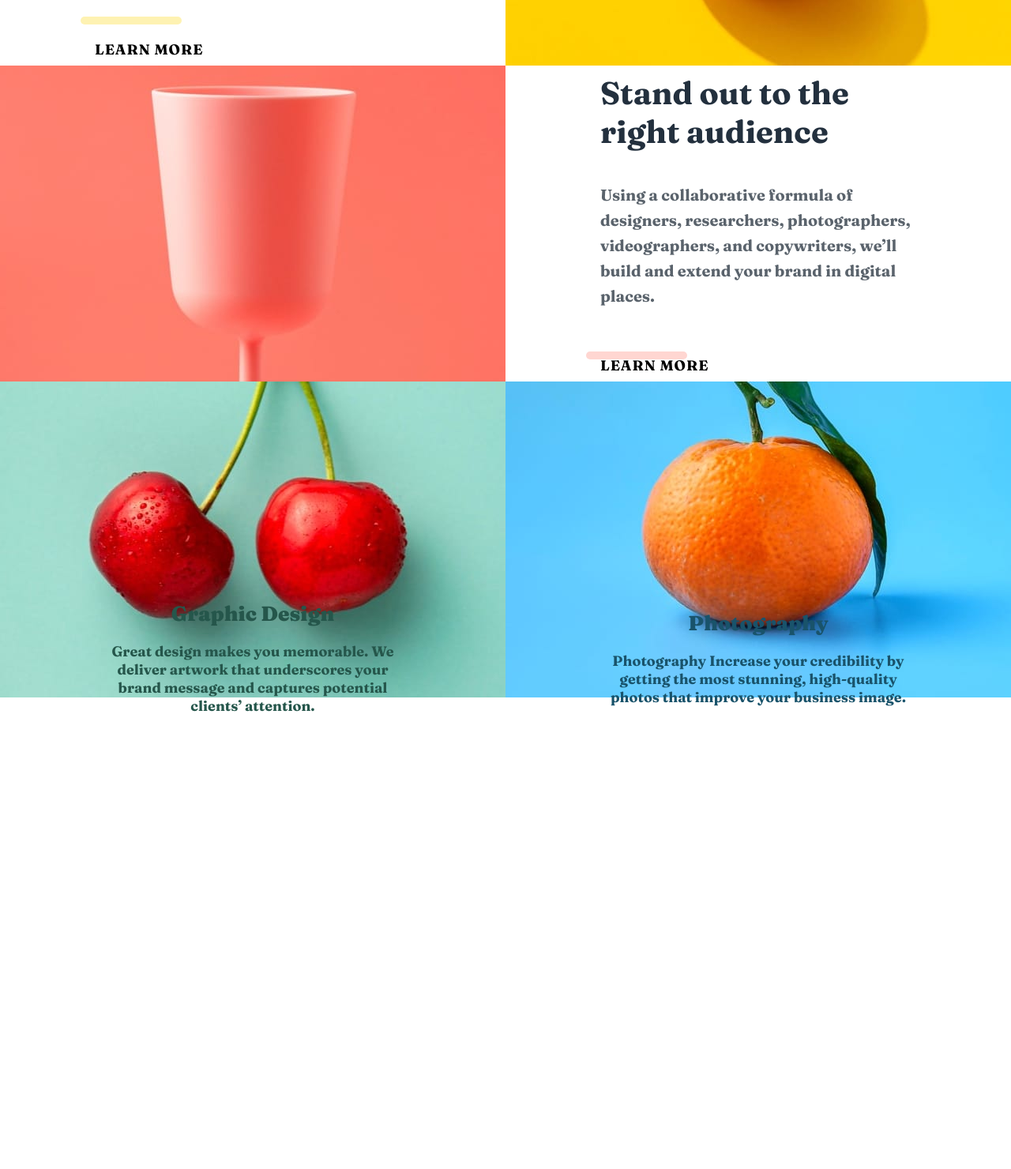
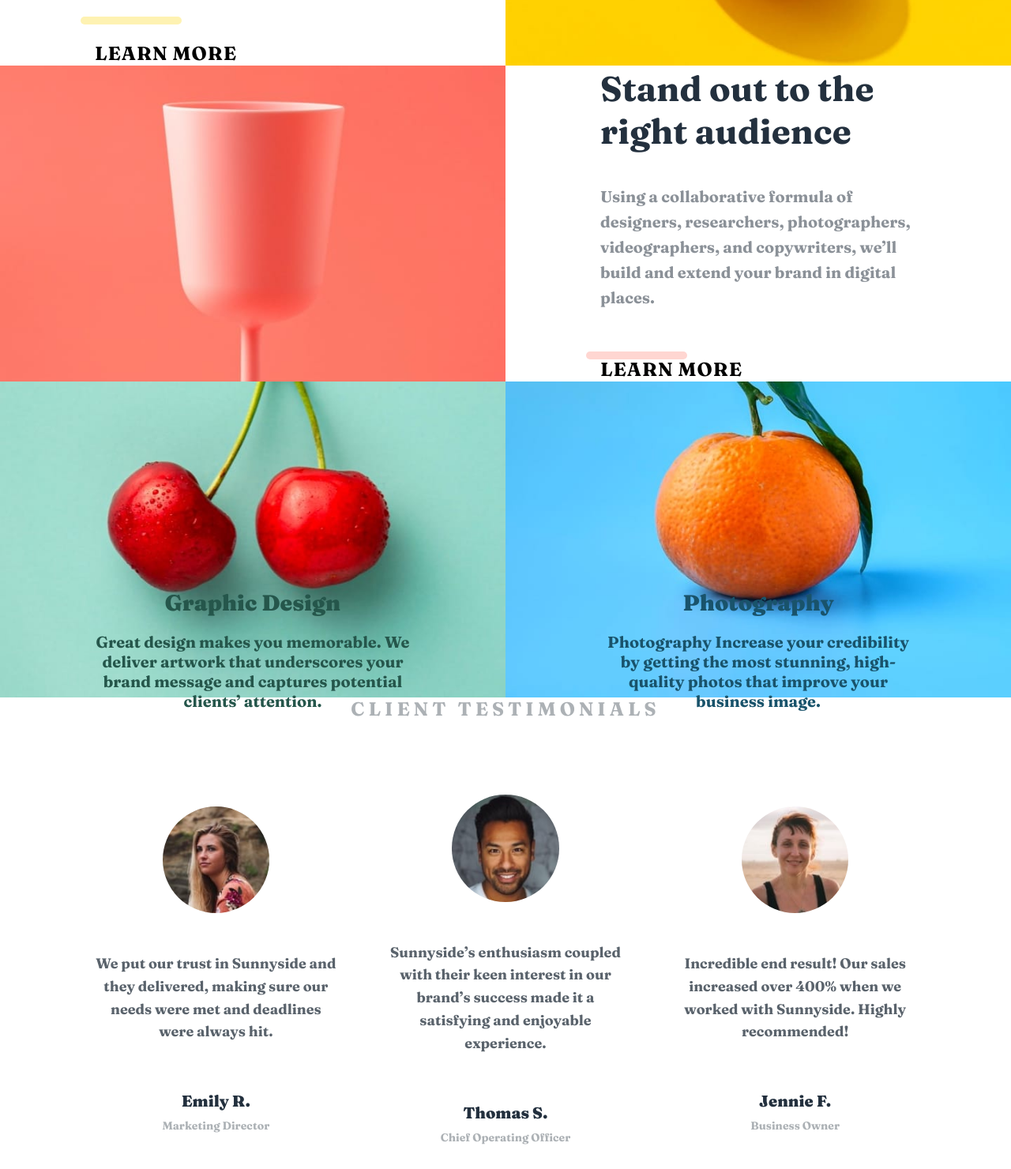
Before and after one commit to MaxP29/Sunnyside-Agency-Landing-Page, a plain HTML site: page index.html in a window 1280 px wide. Shown: the part 813-2293 px from the top of the page at 79% size. Before the commit the page ends 1758 px from the top, so only its background shows below. Drawn offline with Linux system fonts and the light colour scheme.

Commit message:
Landing Page Structure Finished

```diff
--- a/index.html
+++ b/index.html
@@ -23,7 +23,7 @@
 
     <title>Sunnyside Agency Landing Page</title>
   </head>
-  <body>
+
     <header class="header">
       <div class="header-container">
         <div class="nav">
@@ -42,7 +42,7 @@
     </header>
 
     <main class="container">
-      <div class="features">
+      <section class="features">
         <div class="feature">
           <h2 class="feature-heading">Transform your brand</h2>
           <p class="feature-text">
@@ -84,15 +84,83 @@
             </p>
           </div>
         </div>
+      </section>
+
+      <section class="testimonials">
+        <h3 class="testimonial-heading">Client Testimonials</h3>
+        <div class="testimonial-container">
+          <div class="testimonial">
+            <img
+              class="testimonial-img"
+              src="images/image-emily.jpg"
+              alt="Emily
+            R - Marketing Director Image"
+            />
+            <p class="testimonial-text">
+              We put our trust in Sunnyside and they delivered, making sure our
+              needs were met and deadlines were always hit.
+            </p>
+            <p class="testimonial-author">Emily R.</p>
+            <p class="testimonial-job">Marketing Director</p>
+          </div>
+
+          <div class="testimonial">
+            <img
+              class="testimonial-img"
+              src="images/image-thomas.jpg"
+              alt="Thomas S - Chief Operating Officer Image"
+            />
+            <p class="testimonial-text">
+              Sunnyside’s enthusiasm coupled with their keen interest in our
+              brand’s success made it a satisfying and enjoyable experience.
+            </p>
+            <p class="testimonial-author">Thomas S.</p>
+            <p class="testimonial-job">Chief Operating Officer</p>
+          </div>
+
+          <div class="testimonial">
+            <img
+              class="testimonial-img"
+              src="images/image-jennie.jpg"
+              alt="Jennie F - Business Owner Image"
+            />
+            <p class="testimonial-text">
+              Incredible end result! Our sales increased over 400% when we
+              worked with Sunnyside. Highly recommended!
+            </p>
+            <p class="testimonial-author">Jennie F.</p>
+            <p class="testimonial-job">Business Owner</p>
+          </div>
+        </div>
+      </section>
+
+      <section class="gallery">
+        <div class="gallery-container">
+          <img class="gallery-img" src="images/desktop/image-gallery-milkbottles.jpg" alt="Milkbottle Image" />
+          <img class="gallery-img" src="images/desktop/image-gallery-orange.jpg" alt="Orange Image" />
+          <img class="gallery-img" src="images/desktop/image-gallery-cone.jpg" alt="Cone Image" />
+          <img class="gallery-img" src="images/desktop/image-gallery-sugarcubes.jpg" alt="Sugar Cubes Image" />
+        </div>
+      </section>
+
+      <footer class="footer">
+        <div class="footer-container">
+        <h1 class="footer-logo">sunnyside</h1>
+
+        <div class="footer-links">
+          <a href="#" class="footer-link">About</a>
+          <a href="#" class="footer-link">Services</a>
+          <a href="#" class="footer-link">Projects</a>
+        </div>
+
+        <div class="social-links">
+          <img class="social" src="images/icon-facebook.svg" alt="Facebook Logo" />
+          <img class="social" src="images/icon-instagram.svg" alt="Instagram Logo" />
+          <img class="social" src="images/icon-twitter.svg" alt="Twitter Logo" />
+          <img class="social" src="images/icon-pinterest.svg" alt="Pintrest Logo" />
+        </div>
       </div>
+      </footer>
     </main>
-
-    <!-- Client testimonials We put our trust in Sunnyside and they delivered, making
-    sure our needs were met and deadlines were always hit. Emily R. Marketing
-    Director Sunnyside’s enthusiasm coupled with their keen interest in our
-    brand’s success made it a satisfying and enjoyable experience. Thomas S.
-    Chief Operating Officer Incredible end result! Our sales increased over 400%
-    when we worked with Sunnyside. Highly recommended! Jennie F. Business Owner
-    About Services Projects Contact -->
   </body>
 </html>
--- a/style.css
+++ b/style.css
@@ -94,7 +94,6 @@ body {
   display: flex;
   justify-content: center;
   flex-direction: column;
-  padding: 5rem;
   gap: 2rem;
   padding: 12rem;
 }
@@ -108,7 +107,7 @@ body {
   line-height: 1.6;
   margin-top: 2rem;
   font-size: 2rem;
-  color: hsl(213, 9%, 39%);
+  color: hsl(213, 9%, 39%, 0.7);
 }
 
 .features-bottom {
@@ -116,7 +115,7 @@ body {
   flex-direction: column;
   justify-content: center;
   align-items: center;
-  margin-top: 34rem;
+  margin-top: 30rem;
   gap: 2rem;
 }
 
@@ -178,28 +177,208 @@ body {
 }
 
 .egg {
-  background: url("images/desktop/image-transform.jpg");
-  background-position: center;
+  background: url("images/desktop/image-transform.jpg") no-repeat;
+  background-position: left;
+  background-size: cover;
 }
 
 .lamp {
-  background: url("images/desktop/image-stand-out.jpg");
-  background-position: center;
+  background: url("images/desktop/image-stand-out.jpg") no-repeat;
+  background-position: right;
+  background-size: cover;
 }
 
 .cherry {
-  background: url("images/desktop/image-graphic-design.jpg");
+  background: url("images/desktop/image-graphic-design.jpg") no-repeat;
   background-position-x: center;
   background-position-y: top;
+  background-size: cover;
 }
 
 .oranges {
-  background: url("images/desktop/image-photography.jpg");
+  background: url("images/desktop/image-photography.jpg") no-repeat;
   background-position-x: center;
   background-position-y: top;
+  background-size: cover;
 }
 
-/* Media Queries */
+/* Client Testimonials */
+
+.testimonials {
+  height: 50vh;
+  margin: 10rem 0;
+  display: flex;
+  flex-direction: column;
+  justify-content: center;
+  align-items: center;
+}
+
+.testimonial-container {
+  display: grid;
+  grid-template-columns: 1fr 1fr 1fr;
+  margin: 6rem 9rem 0 9rem;
+}
+
+.testimonial {
+  display: flex;
+  flex-direction: column;
+  justify-content: center;
+  align-items: center;
+  margin: 3rem;
+}
+
+.testimonial-heading {
+  color: hsl(213, 9%, 39%, 0.5);
+  letter-spacing: 0.5rem;
+  text-transform: uppercase;
+  font-size: 2.4rem;
+  text-align: center;
+}
+
+.testimonial-img {
+  height: 30%;
+  border-radius: 50%;
+  margin-bottom: 5rem;
+}
+
+.testimonial-text {
+  text-align: center;
+  font-size: 1.8rem;
+  color: hsl(213, 9%, 39%);
+  margin-bottom: 6rem;
+  line-height: 1.6;
+}
+
+.testimonial-author {
+  font-size: 2rem;
+  font-weight: 900;
+  color: hsl(212, 27%, 19%);
+  margin-bottom: 1rem;
+}
+
+.testimonial-job {
+  font-size: 1.4rem;
+  color: hsl(213, 9%, 39%, 0.5);
+}
+
+/* Gallery */
+
+.gallery-container {
+  display: grid;
+  grid-template-columns: repeat(4, 1fr);
+}
+
+.gallery-img {
+  width: 25vw;
+}
+
+/* Footer */
+.footer {
+  font-size: 1.6rem;
+  color: hsl(168, 34%, 41%);
+  height: 30vh;
+  background-color: hsl(167, 44%, 70%);
+}
+
+.footer-container {
+  display: flex;
+  flex-direction: column;
+  justify-content: center;
+  align-items: center;
+  padding-top: 6rem;
+}
+
+.footer-logo {
+  font-size: 3rem;
+  font-weight: 900;
+  margin-bottom: 4rem;
+}
+
+.footer-links {
+  display: flex;
+  gap: 5rem;
+}
+
+.footer-link {
+  text-decoration: none;
+  color: hsl(168, 34%, 41%);
+}
+
+.social-links {
+  display: flex;
+  gap: 2rem;
+  margin-top: 8rem;
+}
+
+/* Media Queries - (1650 x 1295) */
+
+/* 1920px x 1080px */
+
+@media (max-width: 1920px) {
+  .features {
+    grid-template-rows: 60vh 60vh 60vh;
+  }
+
+  .learn-more {
+    font-size: 2.4rem;
+  }
+
+  .features-bottom {
+    margin-top: 40rem;
+  }
+
+  .feature-text-bottom {
+    font-size: 2.4rem;
+  }
+
+  .feature-heading-bottom {
+    font-size: 4.2rem;
+  }
+
+  .feature-heading {
+    font-size: 5.4rem;
+  }
+
+  .feature-text {
+    font-size: 2.8rem;
+  }
+}
+
+/* Large Laptop - 1440px */
+
+@media (max-width: 1440px) {
+  .features {
+    grid-template-rows: 50vh 50vh 50vh;
+  }
+
+  .feature-heading {
+    font-size: 4.4rem;
+  }
+
+  .feature-text {
+    font-size: 2rem;
+  }
+
+  .features-bottom {
+    margin-top: 32rem;
+  }
+
+  .feature-heading-bottom {
+    font-size: 2.8rem;
+  }
+
+  .feature-text-bottom {
+    font-size: 2rem;
+  }
+
+  .cherry {
+    margin-left: 0;
+  }
+
+  .oranges {
+    margin-right: 0;
+  }
+}
 
 /* Laptop */
 @media (max-width: 1095px) {
@@ -211,4 +390,13 @@ body {
     right: 48%;
     top: 44%;
   }
+
+  .feature {
+    position: relative;
+    display: flex;
+    justify-content: center;
+    flex-direction: column;
+    gap: 2rem;
+    padding: 12rem;
+  }
 }
```
